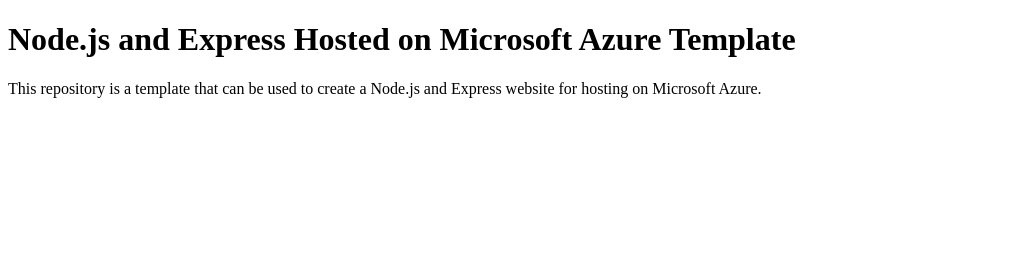
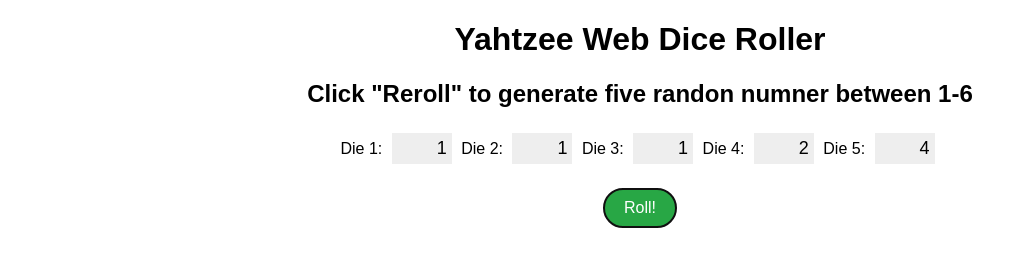
Before and after one commit to hana-hasan/dice-roller, a website: page client/index.html in a window 1280 px wide. Shown: the whole page, without its empty margins (0-1027 px from the left). Drawn offline with Linux system fonts and the light colour scheme.

Commit message:
added index.html, script.js, style.css finished requirements, need to make style choices

```diff
--- a/client/index.html
+++ b/client/index.html
@@ -1,11 +1,32 @@
 <!DOCTYPE html>
 <html>
 <head>
-	<title>Node.js on Azure Template</title>
+    <title>Yahtzee Web Dice Roller</title>
+    <script src="script.js"></script>
+    <link rel="stylesheet" href="style.css">
 </head>
-<body>
-	<h1>Node.js and Express Hosted on Microsoft Azure Template</h1>
-	<p>This repository is a template that can be used to create a Node.js and Express website for hosting on Microsoft
-	Azure.</p>
+<body onload="rollDice()">
+    <div class="wrapper">
+    <h1>Yahtzee Web Dice Roller</h1>
+    <h2>Click "Reroll" to generate five randon numner between 1-6</h2>
+
+    <div class="dice">
+        <label for="d1">Die 1:</label>
+        <input type="text" id="d1" readonly>
+        <label for="d2">Die 2:</label>
+        <input type="text" id="d2" readonly>
+        <label for="d3">Die 3:</label>
+        <input type="text" id="d3" readonly>
+        <label for="d4">Die 4:</label>
+        <input type="text" id="d4" readonly>
+        <label for="d5">Die 5:</label>
+        <input type="text" id="d5" readonly>
+    </div>
+
+    <button autofocus onclick="rollDice()">Roll!</button>
+
+    </div>
+
+
 </body>
 </html>
--- /dev/null
+++ b/client/script.js
@@ -0,0 +1,19 @@
+function rollDice()
+{
+    //generate 5 value for dice and send it to the html
+    document.getElementById('d1').value = Math.floor(Math.random() * 6) + 1;
+    document.getElementById('d2').value= Math.floor(Math.random() * 6) + 1;
+    document.getElementById('d3').value = Math.floor(Math.random() * 6) + 1;
+    document.getElementById('d4').value = Math.floor(Math.random() * 6) + 1;
+    document.getElementById('d5').value = Math.floor(Math.random() * 6) + 1;
+
+
+
+}
+
+//event listener to allow for reroll when enter is pressed
+document.addEventListener("keypress", function(event) {
+    if (event.key === "Enter") {
+        rollDice();
+    }
+});
--- /dev/null
+++ b/client/style.css
@@ -0,0 +1,45 @@
+body
+{
+    font-family: Arial, sans-serif;
+    text-align: center;
+    background-color: #ffffff;
+}
+.wrappper
+{
+    margin: 50px auto;
+    padding: 20px;
+    background: white;
+    border-radius: 10px;
+    box-shadow: 0px 0px 10px rgba(0, 0, 0, 0.1);
+    max-width: 300px;
+}
+
+.dice
+{
+    margin: 20px 0;
+}
+
+input {
+    width: 50px;
+    text-align: right;
+    font-size: 18px;
+    margin: 5px;
+    border: none;
+    background: #eee;
+    padding: 5px;
+
+}
+
+button {
+    background-color: #28a745;
+    color: white;
+    padding: 10px 20px;
+    border: none;
+    border-radius: 100px;
+    font-size: 16px;
+    cursor: pointer;
+}
+
+button:hover {
+    background-color: #218838;
+}
```
